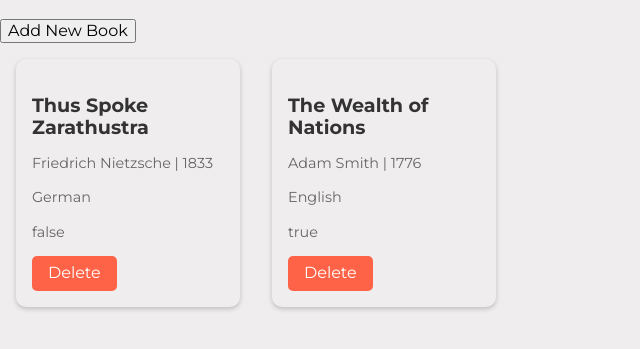
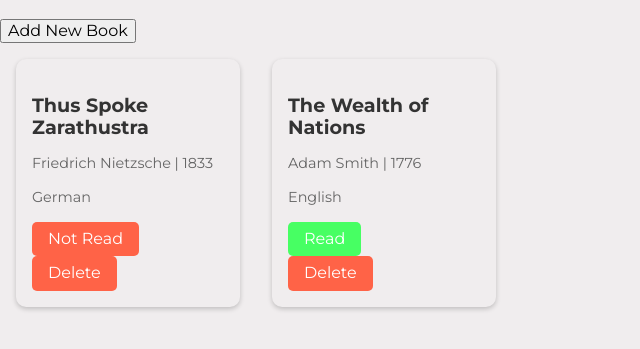
Before and after one commit to SydBrain/library, a plain HTML site: page index.html in a window 1280 px wide. Shown: the part 61-410 px from the top of the page, without its empty margins (0-640 px from the left). Drawn offline with Linux system fonts and the light colour scheme.

Commit message:
Added dynamic styling for read button

```diff
--- a/css/style.css
+++ b/css/style.css
@@ -35,17 +35,32 @@ h1 {
     line-height: 1.4;
 }
 
-.delete-book {
-    background-color: #ff6347;
+.btn {
+    display: block;
     color: white;
     border: none;
     padding: 0.5rem 1rem;
     border-radius: 5px;
     cursor: pointer;
+}
+
+.read {
+    background-color: #47ff63;
     transition: background-color 0.3s ease;
 }
 
-.delete-book:hover {
+.read:hover {
+    background-color: #53d666;
+}
+
+.delete-book,
+.not-read {
+    background-color: #ff6347;
+    transition: background-color 0.3s ease;
+}
+
+.delete-book:hover,
+.not-read:hover {
     background-color: #e55342;
 }
 
--- a/js/app.js
+++ b/js/app.js
@@ -76,10 +76,14 @@ document.addEventListener("DOMContentLoaded", () => {
         bookCard.appendChild(authorAndPublished);
 
         Object.keys(book).forEach(key => {
-            if (!["title", "author", "published"].includes(key)) {
+
+            if (!["title", "author", "published", "hasBeenRead"].includes(key)) {
                 const bookParagraphElement = document.createElement('p');
                 bookParagraphElement.innerText = book[key];
                 bookCard.appendChild(bookParagraphElement);
+            }
+            if (key === "hasBeenRead") {
+                addReadButton(bookCard, book[key]);
             }
         })
 
@@ -87,7 +91,7 @@ document.addEventListener("DOMContentLoaded", () => {
 
     function addDeleteButton(bookCard) {
         const deleteBookButton = document.createElement('button');
-        deleteBookButton.classList.add('delete-book');
+        deleteBookButton.classList.add("btn", "delete-book");
         deleteBookButton.setAttribute('type', 'button');
         deleteBookButton.innerText = LABELS.deleteBook;
 
@@ -98,6 +102,32 @@ document.addEventListener("DOMContentLoaded", () => {
         })
 
         bookCard.appendChild(deleteBookButton);
+    }
+
+    function addReadButton(bookCard, hasBeenRead) {
+        const readButton = document.createElement('button');
+        readButton.setAttribute('type', 'button');
+        readButton.classList.add("btn");
+
+        updateReadButtonStyle(readButton, hasBeenRead);
+
+        bookCard.appendChild(readButton);
+    }
+
+    function updateReadButtonStyle(readButton, hasBeenRead) {
+        switch (hasBeenRead) {
+            case true:
+                readButton.classList.add("read");
+                readButton.classList.remove("not-read");
+                readButton.innerText = LABELS.read;
+                break;
+
+            case false:
+                readButton.classList.add("not-read")
+                readButton.classList.remove("read");
+                readButton.innerText = LABELS.notRead
+                break;
+        }
     }
 
     function Book(title, author, published, language, hasBeenRead) {
--- a/js/constants/labels.js
+++ b/js/constants/labels.js
@@ -1,3 +1,5 @@
 export const LABELS = {
-    deleteBook: "Delete"
+    deleteBook: "Delete",
+    read: "Read",
+    notRead: "Not Read"
 }
```
